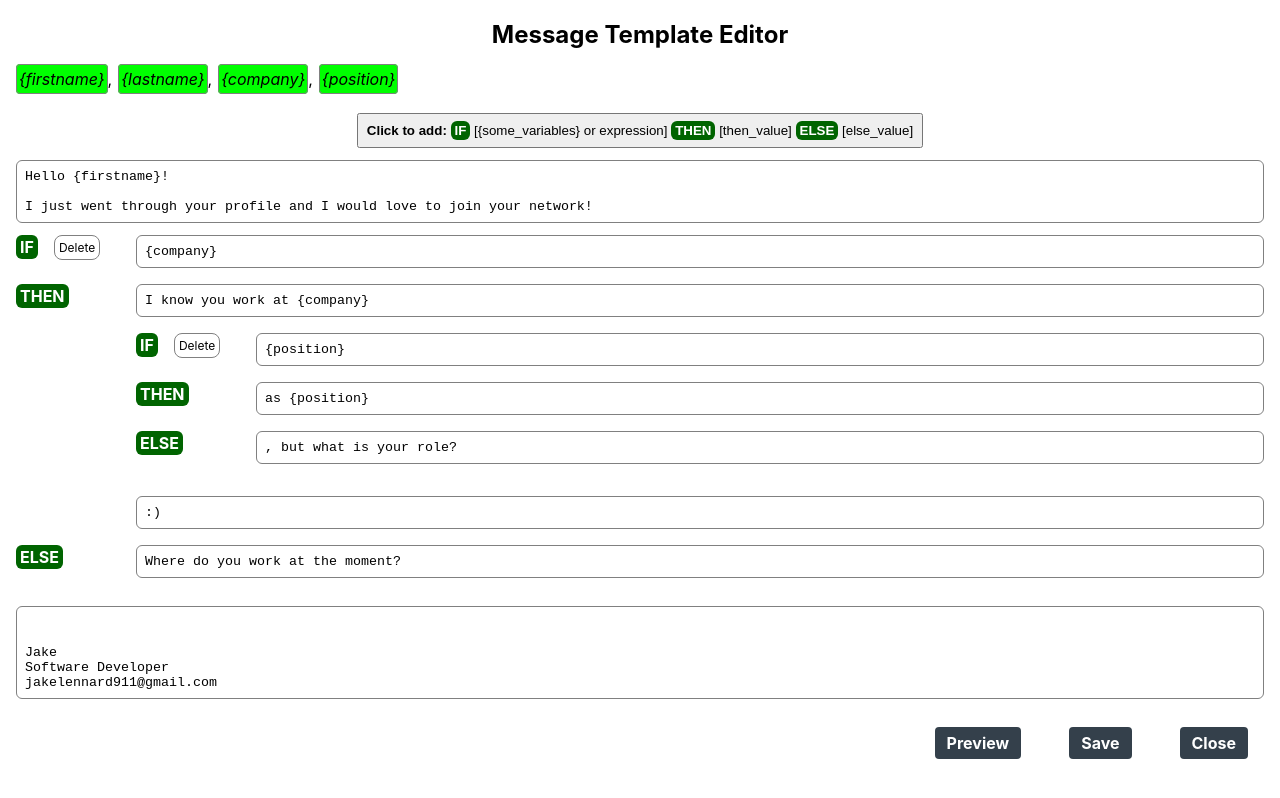
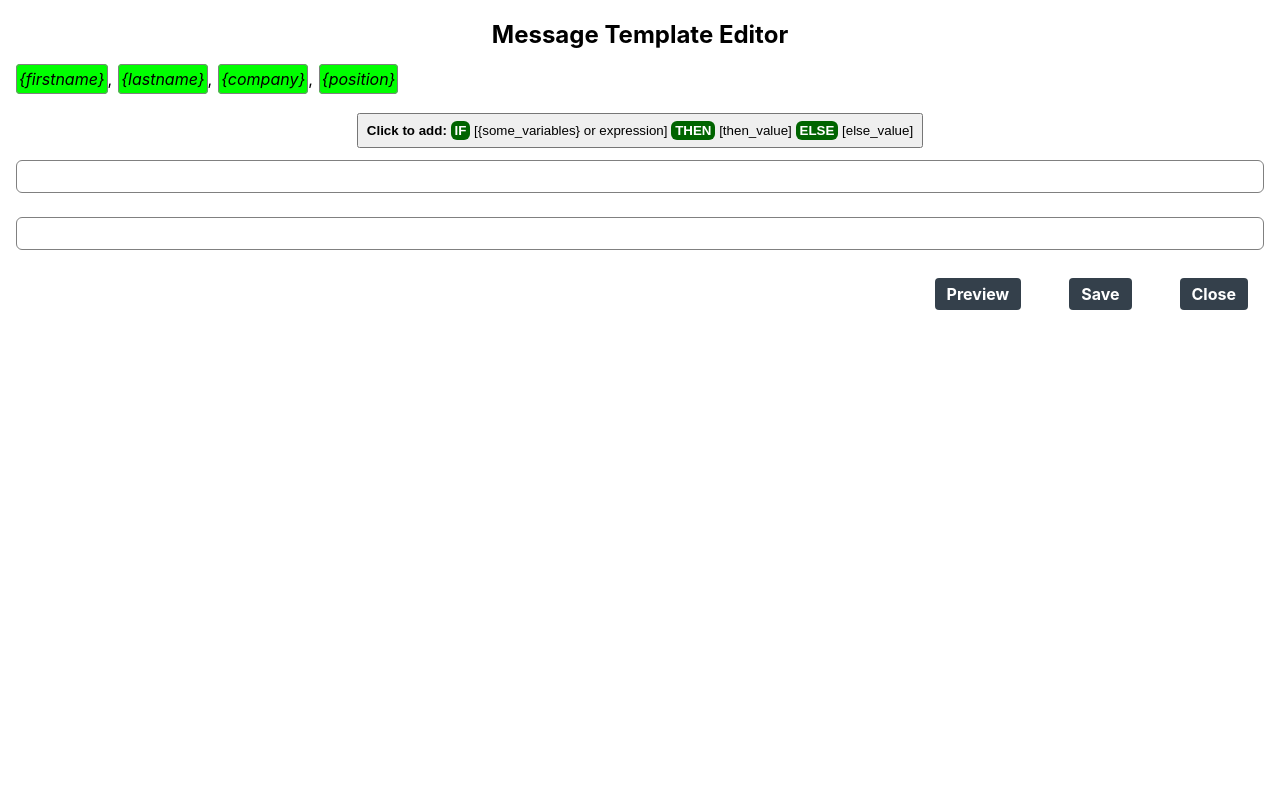
Before and after one commit to lex-rodionov/message-template-editor, a React (Create React App) app: page / in a window 1280 px wide. Both pictures are taken after a click on the button "Message Editor". Built offline with nearby package versions, Linux system fonts and the light colour scheme.

Commit message:
Implement base events for template editor

```diff
--- a/src/App.tsx
+++ b/src/App.tsx
@@ -1,6 +1,7 @@
 import { useState } from 'react';
 import MessageEditor from 'pages/MessageEditor';
 import StartPage from 'pages/StartPage';
+import { EditorProvider } from 'hooks/useEditorContext';
 
 function App() {
   const [showMessageEditor, setShowMessageEditor] = useState(false);
@@ -9,7 +10,6 @@
     setShowMessageEditor(true);
   }
   const handleSaveTemplate = async (template: string) => {
-    console.log('handleSaveTemplate: ');
     console.log(template);
   }
 
@@ -42,11 +42,13 @@
   return (
     <>
       {showMessageEditor ? (
-        <MessageEditor
-          template={template}
-          arrVarNames={arrVarNames}
-          callbackSave={handleSaveTemplate}
-        />
+        <EditorProvider>
+          <MessageEditor
+            // tempt={template}
+            arrVarNames={arrVarNames}
+            callbackSave={handleSaveTemplate}
+          />
+        </EditorProvider>
       ) : (
         <StartPage onClick={handleShowMessageEditor} />
       )}
--- a/src/components/TemplateCondition/ConditionItem.tsx
+++ b/src/components/TemplateCondition/ConditionItem.tsx
@@ -1,22 +1,45 @@
-import { ConditionBranch } from 'types';
+import { useMemo } from 'react';
 import TextArea from 'components/TextArea';
+import useEditorContext from 'hooks/useEditorContext';
+import { TemplateItemType } from 'types';
 import EditorTemplateCondition from './index';
 import s from './styles.module.css';
 
+
 type Props = {
   label: string;
-  condition: ConditionBranch;
-  onStartTextChange: (value: string) => void;
-  onEndTextChange: (value: string) => void;
+  conditionId: string;
 }
 
-export default function ConditionItem({
+export default function ConditionItem1({
   label,
-  condition,
-  onStartTextChange,
-  onEndTextChange,
+  conditionId,
 }: Props) {
-  const { startText, endText, condition: innerCondition } = condition;
+  const {
+    changeConditionText,
+    changeConditionEndText,
+    getConditionItem,
+    setFocus,
+  } = useEditorContext();
+
+  const conditionItem = useMemo(
+    () => getConditionItem(conditionId),
+    [conditionId, getConditionItem],
+  );
+  if (!conditionItem) return null;
+
+  const handleChangeStartText = (value: string) => {
+    changeConditionText(conditionId, value);
+  }
+  const handleChangeEndText = (value: string) => {
+    changeConditionEndText(conditionId, value);
+  }
+  const handleSetFocus = (input: HTMLTextAreaElement) => {
+    setFocus({
+      element: input,
+      conditionItemId: conditionId,
+    });
+  }
 
   return (
     <div className={s.conditionContainer}>
@@ -25,15 +48,28 @@
       </div>
 
       <div className={s.inputWrapper}>
-          <TextArea value={startText} onChange={onStartTextChange} />
+        <TextArea
+          value={conditionItem.startText}
+          onChange={handleChangeStartText}
+          setFocusedElement={handleSetFocus}
+          data-type={TemplateItemType.THEN_OR_ELSE}
+        />
 
-          {innerCondition && (
+        {conditionItem.condition && (
           <>
             <div className={s.innerConditionContainer}>
-                <EditorTemplateCondition condition={innerCondition} />
+              <EditorTemplateCondition
+                parentId={conditionId}
+                condition={conditionItem.condition}
+              />
             </div>
 
-              <TextArea value={endText} onChange={onEndTextChange} />
+            <TextArea
+              value={conditionItem.endText}
+              onChange={handleChangeEndText}
+              setFocusedElement={handleSetFocus}
+              data-type={TemplateItemType.END_TEXT}
+            />
           </>
         )}
       </div>
--- a/src/components/TemplateCondition/index.tsx
+++ b/src/components/TemplateCondition/index.tsx
@@ -1,38 +1,75 @@
-import { TemplateCondition } from 'types';
+import { useMemo } from 'react';
+import useEditorContext from 'hooks/useEditorContext';
 import TextArea from 'components/TextArea';
+import { TemplateCondition, TemplateItemType } from 'types';
 import ConditionItem from './ConditionItem';
 import s from './styles.module.css';
 
 type Props = {
+  parentId: string;
   condition: TemplateCondition;
 }
 
-export default function EditorTemplateCondition({ condition }: Props) {
+export default function EditorTemplateCondition({
+  parentId,
+  condition,
+}: Props) {
+  const {
+    changeConditionText,
+    getConditionItem,
+    deleteCondition,
+    setFocus,
+  } = useEditorContext();
+
+  const ifText = useMemo(() => {
+    const item = getConditionItem(condition.ifId);
+    return !!item ? item.startText : '';
+  }, [condition, getConditionItem]);
+
+  if (!condition) return null;
+
+  const handleChangeIf = (value: string) => {
+    changeConditionText(condition.ifId, value);
+  }
+  const handleSetFocus = (input: HTMLTextAreaElement) => {
+    setFocus({
+      element: input,
+      conditionItemId: condition.ifId,
+    });
+  };
+  const handleDeleteCondition = () => {
+    deleteCondition(parentId);
+  }
+
   return (
     <div className={s.container}>
       <div className={s.conditionContainer}>
         <div className={s.conditionLabelContainer}>
           <div className={s.conditionLabel}>IF</div>
-          <div className={s.deleteButton}>Delete</div>
+          <div
+            className={s.deleteButton}
+            onClick={handleDeleteCondition}
+          >Delete</div>
         </div>
 
         <div className={s.inputWrapper}>
-          <TextArea value={condition.if} onChange={() => null} />
+          <TextArea
+            value={ifText}
+            onChange={handleChangeIf}
+            setFocusedElement={handleSetFocus}
+            data-type={TemplateItemType.IF}
+          />
         </div>
       </div>
 
       <ConditionItem
         label='then'
-        condition={condition.then}
-        onStartTextChange={() => null}
-        onEndTextChange={() => null}
+        conditionId={condition.thenId}
       />
 
       <ConditionItem
         label='else'
-        condition={condition.else}
-        onStartTextChange={() => null}
-        onEndTextChange={() => null}
+        conditionId={condition.elseId}
       />
     </div>
   );
--- a/src/components/TextArea/index.tsx
+++ b/src/components/TextArea/index.tsx
@@ -1,14 +1,20 @@
 import { useEffect, useRef } from 'react';
+import { TYPE_ATTRIBUTE_NAME } from 'constants/index';
 import s from './styles.module.css';
+
 
 type Props = {
   value?: string;
   onChange: (value: string) => void;
+  setFocusedElement?: (value: HTMLTextAreaElement) => void;
+  [TYPE_ATTRIBUTE_NAME]: string;
 }
 
 export default function TextArea({
   value,
   onChange,
+  setFocusedElement,
+  ...props
 }: Props) {
   const textAreaRef = useRef<HTMLTextAreaElement | null>(null);
 
@@ -24,12 +30,20 @@
     onChange(event.target.value);
   }
 
+  const onFocus = (event: React.FocusEvent<HTMLTextAreaElement>) => {
+    if (setFocusedElement) {
+      setFocusedElement(event.target);
+    }
+  }
+
   return (
     <textarea
       ref={textAreaRef}
       className={s.input}
-      value={value?? ''}
+      value={value ?? ''}
       onChange={handleChange}
+      onFocus={onFocus}
+      {...props}
     />
   )
 }
--- a/src/pages/MessageEditor/index.tsx
+++ b/src/pages/MessageEditor/index.tsx
@@ -1,14 +1,15 @@
-import { useState } from 'react';
-import { TemplateCondition } from 'types';
 import EditorTemplateCondition from 'components/TemplateCondition';
 import VariableList from 'components/VariableList';
 import AddConditionButton from 'components/AddConditionButton';
 import TextArea from 'components/TextArea';
 import CustomButton from 'components/CustomButton';
+import useEditorContext from 'hooks/useEditorContext';
+import { ROOT_PARENT_ID } from 'constants/index';
+import { TemplateCondition, TemplateItemType } from 'types';
 import s from './styles.module.css';
 
-
-type MessageTemplate = {
+// TODO: Replace this type
+type MessageTemplate1 = {
   header?: string;
   body: TemplateCondition;
   footer?: string;
@@ -16,46 +17,36 @@
 
 type Props = {
   arrVarNames: string[];
-  template?: MessageTemplate;
+  tempt?: MessageTemplate1;
   callbackSave: (template: string) => Promise<void>;
 }
 
-const defaultTemplate: MessageTemplate = {
-  header: '',
-  body: {
-    if: '',
-    then: { startText: '' },
-    else: { startText: '' }
-  },
-  footer: '',
-}
-
-
 export default function MessageEditor({
   arrVarNames,
-  template,
+  tempt,
   callbackSave,
 }: Props) {
-  const [messageTemplate, setMessageTemplate] = useState(template ?? defaultTemplate);
-  const handleChangeHeader = (value: string) => {
-    setMessageTemplate((old) => ({
-      ...old,
-      header: value,
-    }));
-  }
-  const handleChangeFooter = (value: string) => {
-    setMessageTemplate((old) => ({
-      ...old,
-      footer: value,
-    }));
-  }
-  const handleClickVariable = (name: string) => {
-    console.log(name);
+  const {
+    template,
+    changeHeader,
+    changeFooter,
+    addCondition,
+    addVariable,
+    setFocus,
+  } = useEditorContext();
+
+  const handleSetFocus = (input: HTMLTextAreaElement) => {
+    setFocus({
+      element: input,
+      conditionItemId: '',
+    });
   }
   const handleClickAddCondition = () => {
-    console.log('Click Add Condition');
+    addCondition();
   }
   const handleSaveTemplate = async () => {
+    console.log('MessageTemplate');
+    console.log(template);
     await callbackSave('');
   }
 
@@ -66,7 +57,7 @@
       </div>
 
       <div className={s.variableListContainer}>
-        <VariableList variables={arrVarNames} onClick={handleClickVariable} />
+        <VariableList variables={arrVarNames} onClick={addVariable} />
       </div>
 
 
@@ -76,19 +67,26 @@
 
       <div className={s.inputContainer}>
         <TextArea
-          value={messageTemplate.header}
-          onChange={handleChangeHeader}
+          value={template.header}
+          onChange={changeHeader}
+          setFocusedElement={handleSetFocus}
+          data-type={TemplateItemType.HEADER}
         />
       </div>
 
-      {!!messageTemplate.body && (
-        <EditorTemplateCondition condition={messageTemplate.body} />
+      {!!template.body && (
+        <EditorTemplateCondition
+          parentId={ROOT_PARENT_ID}
+          condition={template.body}
+        />
       )}
 
       <div className={s.inputContainer}>
         <TextArea
-          value={messageTemplate.footer}
-          onChange={handleChangeFooter}
+          value={template.footer}
+          onChange={changeFooter}
+          setFocusedElement={handleSetFocus}
+          data-type={TemplateItemType.FOOTER}
         />
       </div>
 
```
Lines whose indentation alone changed are shown as unchanged.
